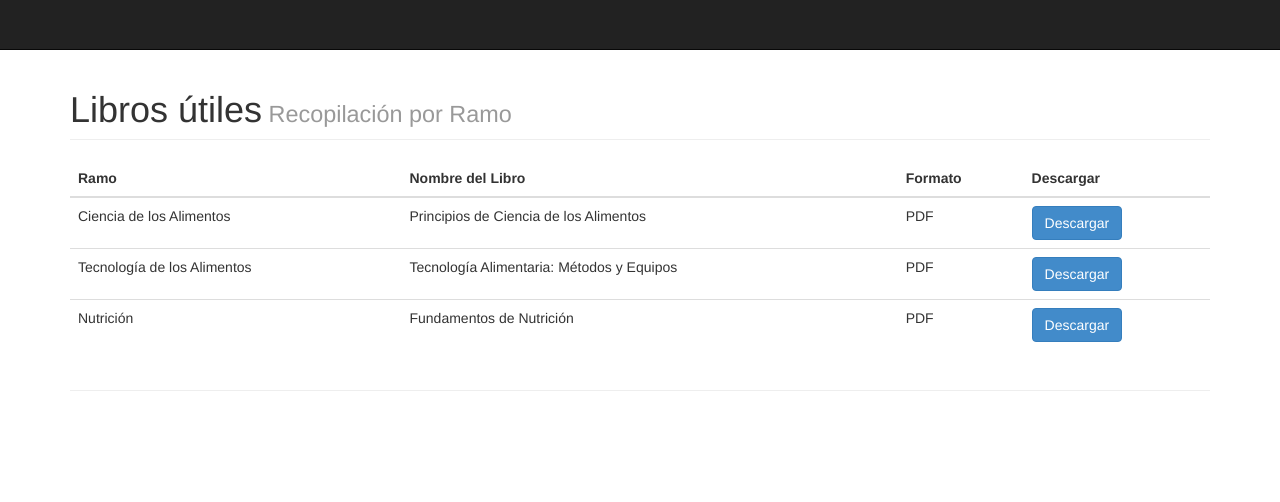
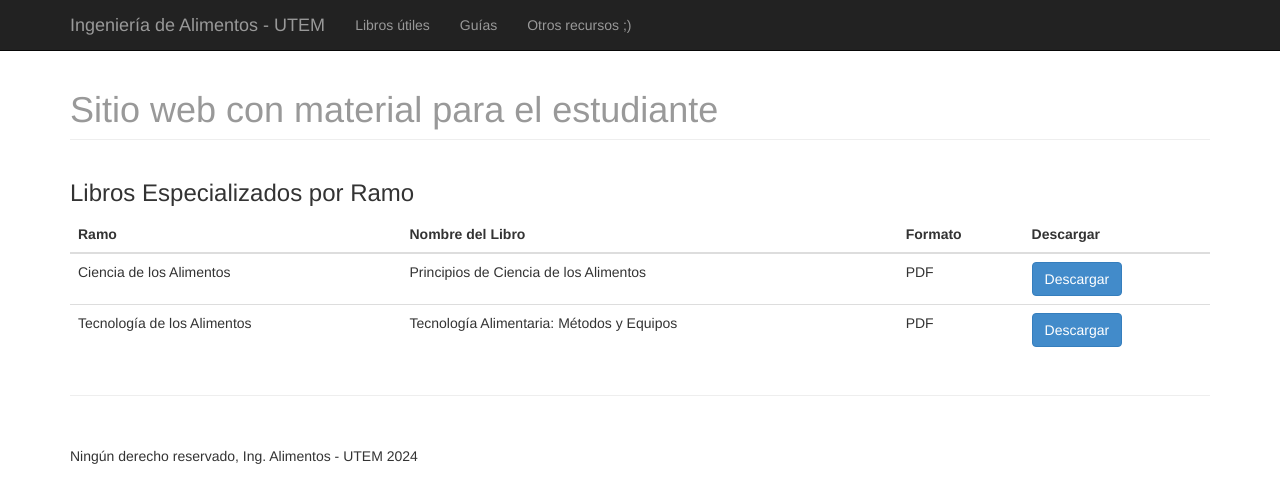
Before and after one commit to vitokate/alimentos-utem, a plain HTML site: page libros.html in a window 1280 px wide. Drawn offline with Linux system fonts and the light colour scheme.

Commit message:
Update libros.html

```diff
--- a/libros.html
+++ b/libros.html
@@ -14,17 +14,35 @@
 <body>
     <nav class="navbar navbar-fixed-top navbar-inverse" role="navigation">
         <div class="container">
-            <!-- Navbar Content -->
+            <div class="navbar-header">
+                <button type="button" class="navbar-toggle" data-toggle="collapse" data-target=".navbar-ex1-collapse">
+                    <span class="sr-only">Toggle navigation</span>
+                    <span class="icon-bar"></span>
+                    <span class="icon-bar"></span>
+                    <span class="icon-bar"></span>
+                </button>
+                <a class="navbar-brand" href="https://vitokate.github.io/alimentos-utem">Ingeniería de Alimentos - UTEM</a>
+            </div>
+            <div class="collapse navbar-collapse navbar-ex1-collapse">
+                <ul class="nav navbar-nav">
+                    <li><a href="#about">Libros útiles</a></li>
+                    <li><a href="#services">Guías</a></li>
+                    <li><a href="#contact">Otros recursos ;)</a></li>
+                </ul>
+            </div>
         </div>
     </nav>
     <div class="container">
         <div class="row">
             <div class="col-lg-12">
-                <h1 class="page-header">Libros útiles<small> Recopilación por Ramo</small></h1>
+                <h1 class="page-header">
+                    <span style="color: #999999;">Sitio web con material para el estudiante</span>
+                </h1>
             </div>
         </div>
         <div class="row">
             <div class="col-md-12">
+                <h3>Libros Especializados por Ramo</h3>
                 <table class="table">
                     <thead>
                         <tr>
@@ -47,23 +65,21 @@
                             <td>PDF</td>
                             <td><a href="url_de_descarga_2" class="btn btn-primary">Descargar</a></td>
                         </tr>
-                        <tr>
-                            <td>Nutrición</td>
-                            <td>Fundamentos de Nutrición</td>
-                            <td>PDF</td>
-                            <td><a href="url_de_descarga_3" class="btn btn-primary">Descargar</a></td>
-                        </tr>
                         <!-- Más filas según sea necesario -->
                     </tbody>
                 </table>
             </div>
         </div>
-        <!-- Otros elementos de la página -->
+        <!-- Aquí puedes continuar con más contenido o secciones de la página -->
     </div>
     <div class="container">
         <hr>
         <footer>
-            <!-- Footer Content -->
+            <div class="row">
+                <div class="col-lg-12">
+                    <p>Ningún derecho reservado, Ing. Alimentos - UTEM 2024</p>
+                </div>
+            </div>
         </footer>
     </div>
     <!-- JavaScript -->
```
